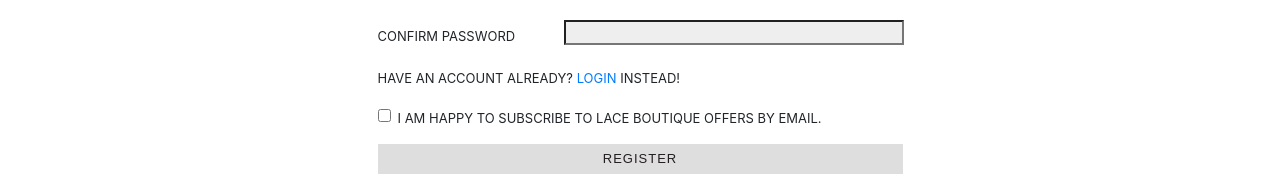
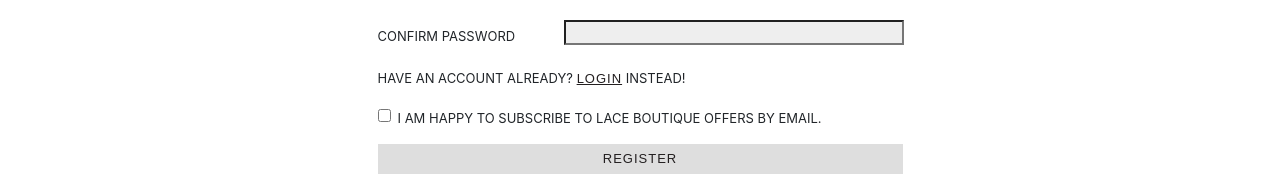
Before and after one commit to AlexJ96/lace-boutique-web, an Angular app: page /account/register in a window 1280 px wide. Shown: the part 341-517 px from the top of the page. Built offline with nearby package versions, Linux system fonts and the light colour scheme; a web font is replaced by a local one.

Commit message:
Linking the register and login pages.

```diff
--- a/src/app/components/account/login/login.component.html
+++ b/src/app/components/account/login/login.component.html
@@ -31,10 +31,10 @@
 
         <div class="row">
             <!-- <div class="col-6"> -->
-            <a class="item-name form-label center-block"  style="margin-top: 15px; cursor:pointer; text-decoration: underline;" [routerLink]="['/passwordReset']">Forgotten your password?</a>
+            <a class="item-name form-label center-block"  style="margin-top: 15px; cursor:pointer; text-decoration: underline;" [routerLink]="['/account/passwordReset']">Forgotten your password?</a>
         </div>
         <div class="row">
-            <a class="item-name form-label center-block"  style="margin-top: 15px; cursor:pointer; text-decoration: underline;" [routerLink]="['/register']">Register with us</a>
+            <a class="item-name form-label center-block"  style="margin-top: 15px; cursor:pointer; text-decoration: underline;" [routerLink]="['/account/register']">Register with us</a>
         </div>
         <!-- </div> -->
     </div>
--- a/src/app/components/account/register/registration.component.html
+++ b/src/app/components/account/register/registration.component.html
@@ -45,7 +45,7 @@
 
         <div class="mb-3 form-label">
             Have an account already?
-            <a [routerLink]="['/login']">Login</a>
+            <a class="item-name form-label"  style="text-decoration: underline;" [routerLink]="['/account/login']">Login</a>
             instead!
         </div>
 
```
